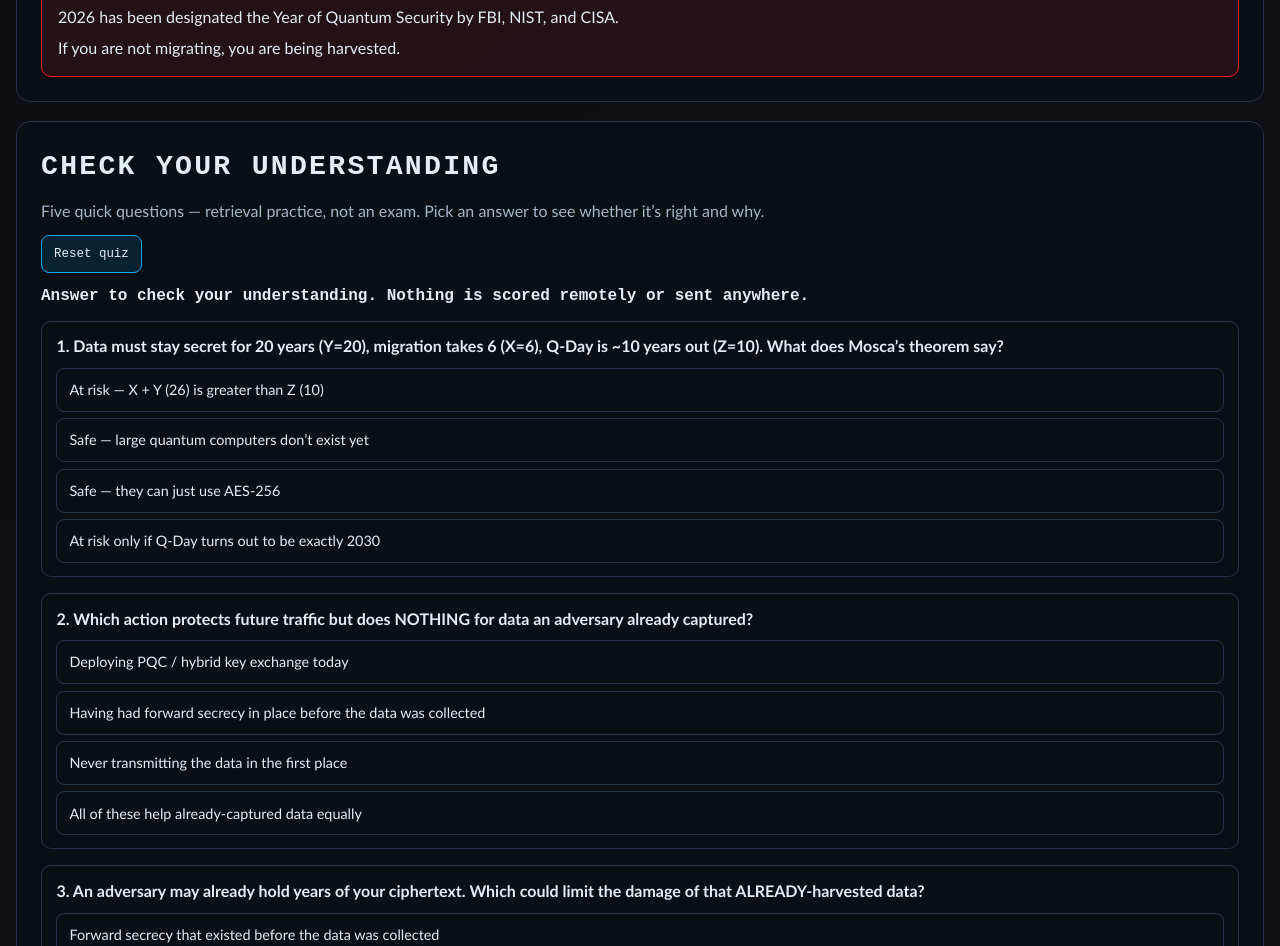
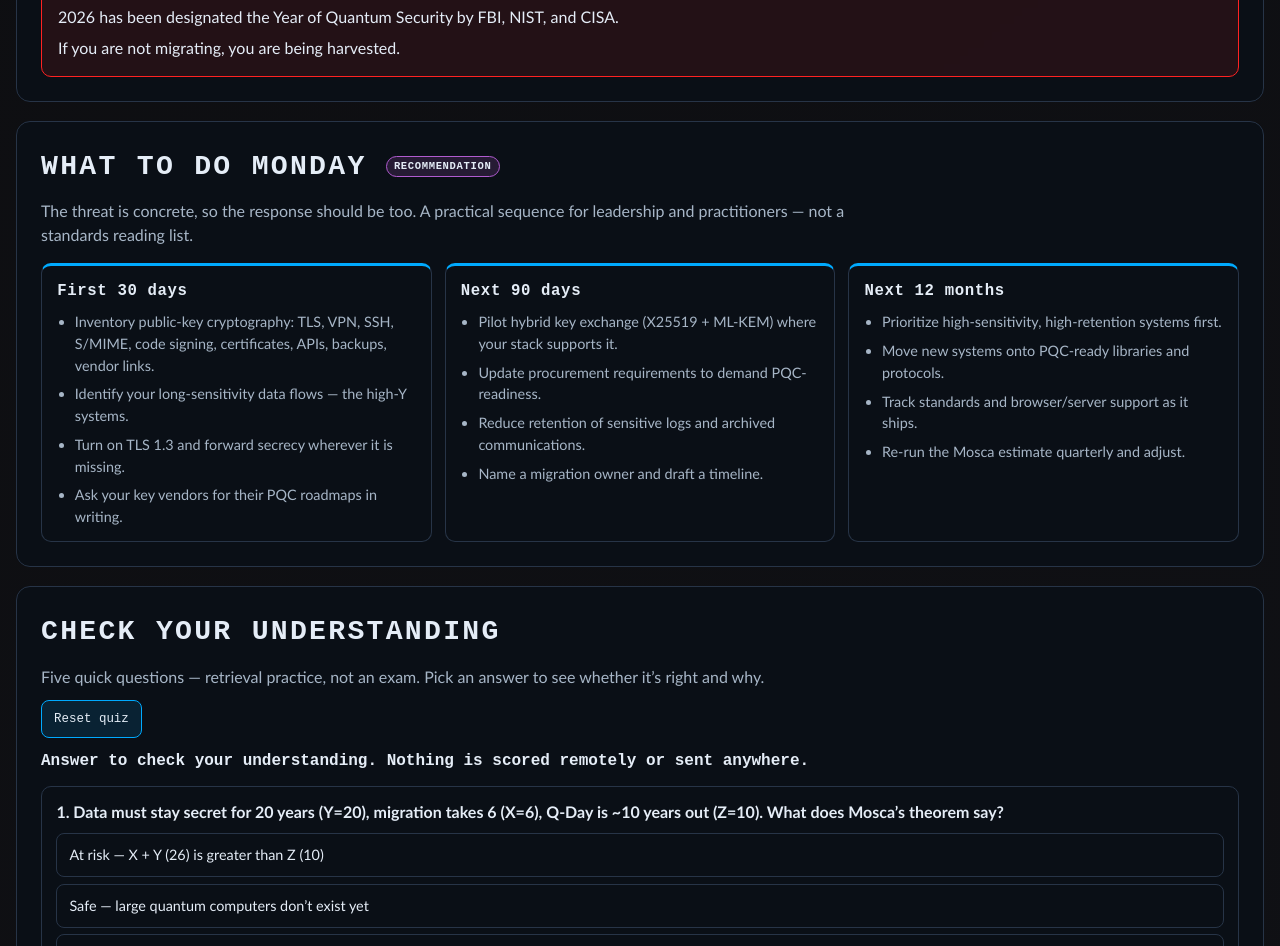
Before and after one commit to systemslibrarian/crypto-lab-harvest-vault, a website built with Vite: page index.html in a window 1280 px wide. Shown: the part 7010-7956 px from the top of the page. Built offline with nearby package versions, Linux system fonts and the light colour scheme.

Commit message:
feat(tier6): "What To Do Monday" operational action plan
- New action panel with 30-day / 90-day / 12-month columns of concrete,
  practitioner-oriented next steps, tagged as recommendations.

Co-Authored-By: Claude Opus 4.8 (1M context) <noreply@anthropic.com>

```diff
--- a/src/content.ts
+++ b/src/content.ts
@@ -186,6 +186,41 @@ export const MISCONCEPTIONS: Misconception[] = [
   },
 ];
 
+export interface ActionPhase {
+  timeframe: string;
+  items: string[];
+}
+
+export const ACTION_PLAN: ActionPhase[] = [
+  {
+    timeframe: 'First 30 days',
+    items: [
+      'Inventory public-key cryptography: TLS, VPN, SSH, S/MIME, code signing, certificates, APIs, backups, vendor links.',
+      'Identify your long-sensitivity data flows — the high-Y systems.',
+      'Turn on TLS 1.3 and forward secrecy wherever it is missing.',
+      'Ask your key vendors for their PQC roadmaps in writing.',
+    ],
+  },
+  {
+    timeframe: 'Next 90 days',
+    items: [
+      'Pilot hybrid key exchange (X25519 + ML-KEM) where your stack supports it.',
+      'Update procurement requirements to demand PQC-readiness.',
+      'Reduce retention of sensitive logs and archived communications.',
+      'Name a migration owner and draft a timeline.',
+    ],
+  },
+  {
+    timeframe: 'Next 12 months',
+    items: [
+      'Prioritize high-sensitivity, high-retention systems first.',
+      'Move new systems onto PQC-ready libraries and protocols.',
+      'Track standards and browser/server support as it ships.',
+      'Re-run the Mosca estimate quarterly and adjust.',
+    ],
+  },
+];
+
 export interface QuizQuestion {
   q: string;
   options: string[];
--- a/src/main.ts
+++ b/src/main.ts
@@ -9,6 +9,7 @@ import {
   Z_SCENARIOS,
   SECTOR_RATIONALE,
   QUIZ,
+  ACTION_PLAN,
   CONFIDENCE_LABEL,
   CONFIDENCE_BLURB,
   type Confidence,
@@ -38,6 +39,16 @@ function createProtocolExamples(): string {
       <article class="protocol-card proto-${ex.verdict}">
         <header><h3>${ex.name}</h3><span class="proto-tag">${ex.verdictLabel}</span></header>
         <p>${ex.body}</p>
+      </article>`,
+  ).join('');
+}
+
+function createActionPlan(): string {
+  return ACTION_PLAN.map(
+    (phase) => `
+      <article class="action-col">
+        <h3>${phase.timeframe}</h3>
+        <ul>${phase.items.map((i) => `<li>${i}</li>`).join('')}</ul>
       </article>`,
   ).join('');
 }
@@ -903,6 +914,12 @@ function renderApp(): void {
         </article>
       </section>
 
+      <section class="panel monday-panel" id="monday">
+        <h2>WHAT TO DO MONDAY ${confidenceBadge('recommendation')}</h2>
+        <p class="lead">The threat is concrete, so the response should be too. A practical sequence for leadership and practitioners — not a standards reading list.</p>
+        <div class="action-grid">${createActionPlan()}</div>
+      </section>
+
       <section class="panel quiz-panel" id="quiz">
         <h2>CHECK YOUR UNDERSTANDING</h2>
         <p class="lead">Five quick questions — retrieval practice, not an exam. Pick an answer to see whether it’s right and why.</p>
--- a/src/style.css
+++ b/src/style.css
@@ -1297,6 +1297,44 @@ input[type='range'] {
   }
 }
 
+/* ---- what to do monday ---- */
+.action-grid {
+  display: grid;
+  gap: 0.8rem;
+  margin-top: 1rem;
+}
+
+.action-col {
+  border: 1px solid var(--line);
+  border-top: 3px solid var(--harvest);
+  border-radius: 10px;
+  padding: 0.85rem 0.95rem;
+}
+
+.action-col h3 {
+  font-size: 0.98rem;
+  letter-spacing: 0.04em;
+  margin-bottom: 0.5rem;
+}
+
+.action-col ul {
+  margin: 0;
+  padding-left: 1.1rem;
+  display: grid;
+  gap: 0.45rem;
+}
+
+.action-col li {
+  font-size: 0.9rem;
+  color: var(--muted);
+}
+
+@media (min-width: 820px) {
+  .action-grid {
+    grid-template-columns: repeat(3, 1fr);
+  }
+}
+
 /* ---- assessment / quiz ---- */
 .quiz-score {
   font-family: var(--mono);
```
